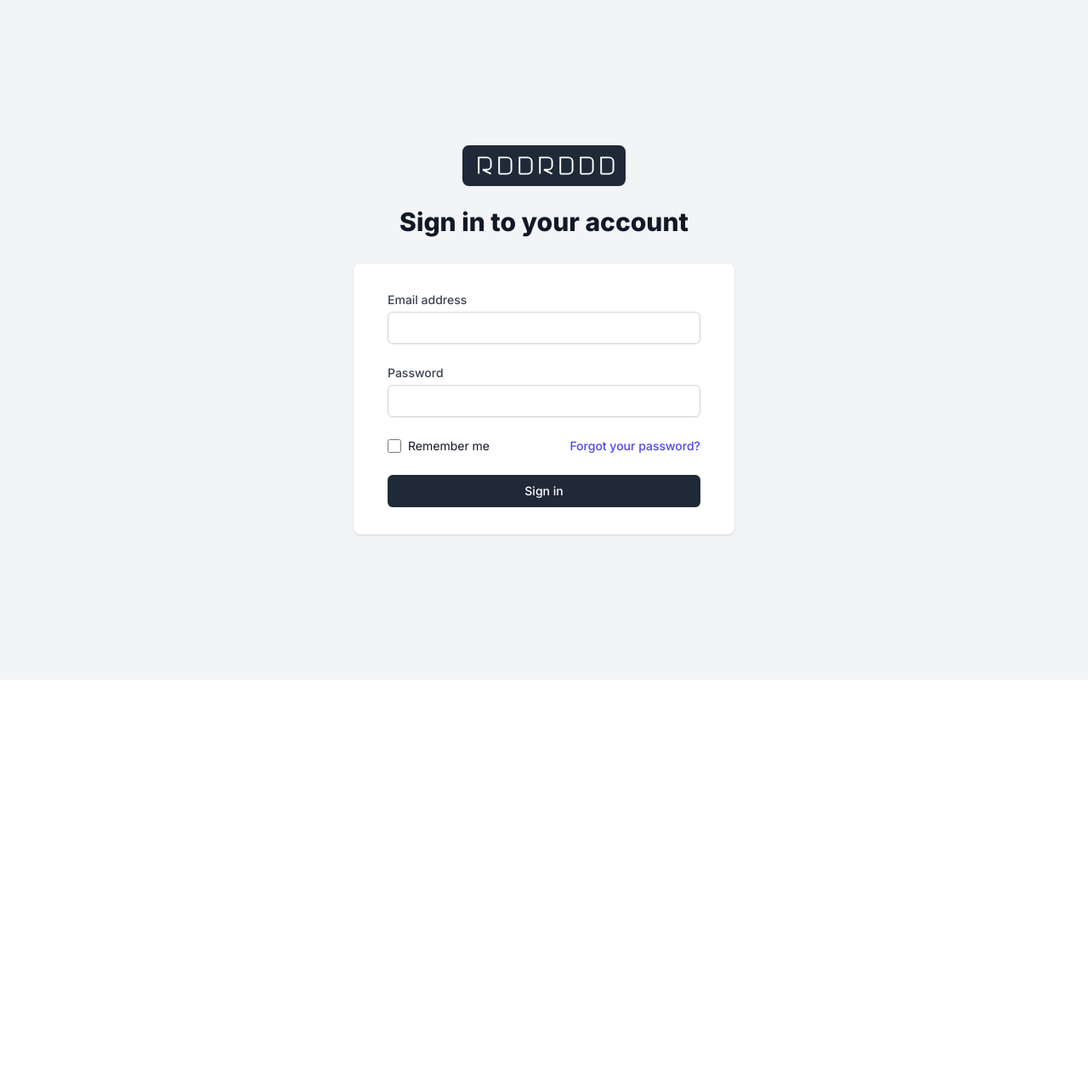
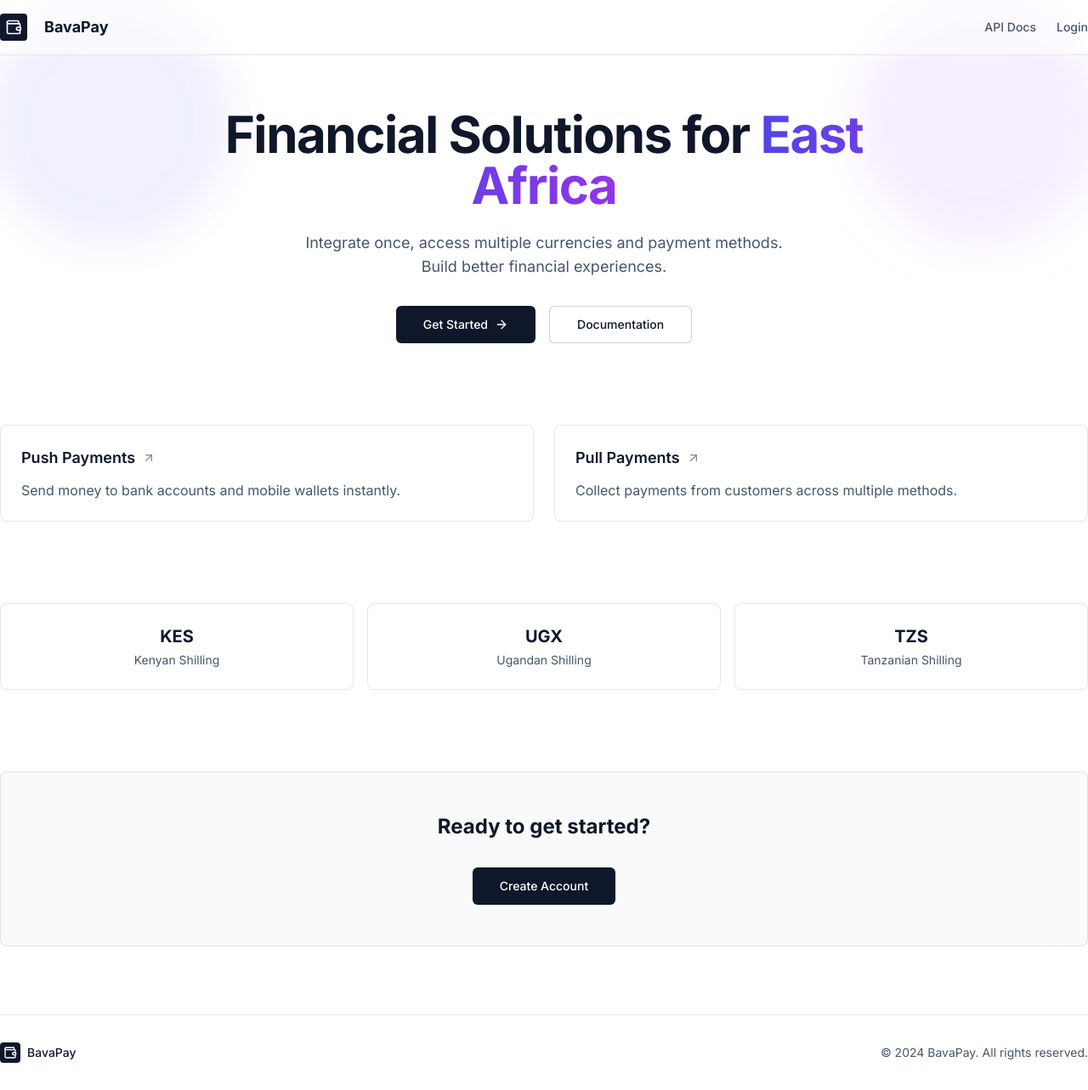
Before and after one commit to d8paul/Muda-pay, a Next.js app: page / in a window 1280 px wide. Shown: the whole page at 85% size. Before the commit the page ends 800 px from the top, so only its background shows below. Built offline with nearby package versions, Linux system fonts and the light colour scheme.

Commit message:
added home page

```diff
--- a/app/admin/login/page.tsx
+++ b/app/admin/login/page.tsx
@@ -21,7 +21,7 @@ export default function AdminLoginPage() {
     try {
       const response = await post("/admin/login", { email, password })
       const token = response.data.token
-      localStorage.setItem("adminToken", token)
+      localStorage.setItem("token", token)
       toast.success("Login successful")
       router.push("/admin/dashboard")
     } catch (error) {
--- a/app/globals.css
+++ b/app/globals.css
@@ -11,6 +11,7 @@ body {
     text-wrap: balance;
   }
 }
+
 
 @layer base {
   :root {
--- /dev/null
+++ b/app/login/page.tsx
@@ -0,0 +1,15 @@
+import LoginForm from "@/components/LoginForm"
+import type { Metadata } from "next"
+
+export const metadata: Metadata = {
+  title: "Login | BavaPay Financial Dashboard",
+  description: "Login to access your BavaPay financial dashboard",
+}
+
+export default function LoginPage() {
+  return (
+    <main>
+      <LoginForm />
+    </main>
+  )
+}
--- a/app/page.tsx
+++ b/app/page.tsx
@@ -1,15 +1,121 @@
-import LoginForm from "@/components/LoginForm"
-import type { Metadata } from "next"
+import { ArrowRight, Wallet, ArrowUpRight } from "lucide-react"
+import { Button } from "@/components/ui/button"
+import Link from "next/link"
 
-export const metadata: Metadata = {
-  title: "Login | BavaPay Financial Dashboard",
-  description: "Login to access your BavaPay financial dashboard",
-}
+export default function HomePage() {
+  return (
+    <div className="min-h-screen bg-gradient-to-b from-slate-80 via-slate-200 to-slate-80 text-slate-900">
+      {/* Navigation */}
+      <nav className="fixed top-0 z-50 w-full border-b border-slate-200 bg-white/50 backdrop-blur">
+        <div className="container flex h-16 items-center justify-between">
+          <div className="flex items-center gap-5">
+            <div className="flex h-8 w-8 items-center justify-center rounded bg-slate-900">
+              <Wallet className="size-5 text-white" />
+            </div>
+            <span className="text-lg font-bold">BavaPay</span>
+          </div>
+          <div className="flex items-center gap-6">
+            <Link href="/developer" className="text-sm font-medium text-slate-600 transition-colors hover:text-slate-900">
+              API Docs
+            </Link>
+            <Link href="/login" className="text-sm font-medium text-slate-600 transition-colors hover:text-slate-900">
+              Login
+            </Link>
+          </div>
+        </div>
+      </nav>
 
-export default function LoginPage() {
-  return (
-    <main>
-      <LoginForm />
-    </main>
+      {/* Main Content */}
+      <main className="container relative pt-32 pb-20">
+        {/* Gradient Backgrounds */}
+        <div className="absolute top-0 -left-4 w-72 h-72 bg-indigo-500 rounded-full mix-blend-multiply filter blur-xl opacity-10 animate-blob"></div>
+        <div className="absolute top-0 -right-4 w-72 h-72 bg-purple-500 rounded-full mix-blend-multiply filter blur-xl opacity-10 animate-blob animation-delay-2000"></div>
+
+        {/* Hero Section */}
+        <div className="relative mx-auto max-w-[800px] text-center mb-24">
+          <h1 className="text-4xl md:text-6xl font-bold leading-tight tracking-tight mb-6">
+            Financial Solutions for
+            <span className="bg-gradient-to-r from-indigo-600 to-purple-600 bg-clip-text text-transparent">
+              {" "}
+              East Africa
+            </span>
+          </h1>
+          <p className="text-lg text-slate-600 mb-8 mx-auto max-w-[600px]">
+            Integrate once, access multiple currencies and payment methods. Build better financial experiences.
+          </p>
+          <div className="flex flex-col sm:flex-row gap-4 justify-center">
+            <Button size="lg" className="bg-slate-900 hover:bg-slate-800 text-white gap-2">
+              Get Started <ArrowRight className="size-4" />
+            </Button>
+            <Button
+              size="lg"
+              variant="outline"
+              className="border-slate-900/20 hover:bg-slate-900/10 hover:border-slate-900 text-slate-900"
+            >
+              Documentation
+            </Button>
+          </div>
+        </div>
+
+        {/* Services Grid */}
+        <div className="grid md:grid-cols-2 gap-6 mb-24">
+          <div className="group p-6 rounded-lg border border-slate-900/10 bg-white/50 hover:border-slate-900/20 hover:bg-white/80 transition-all">
+            <h3 className="text-lg font-semibold mb-3 flex items-center gap-2">
+              Push Payments
+              <ArrowUpRight className="size-4 opacity-50 group-hover:opacity-80 transition-opacity text-slate-900" />
+            </h3>
+            <p className="text-slate-600">Send money to bank accounts and mobile wallets instantly.</p>
+          </div>
+          <div className="group p-6 rounded-lg border border-slate-900/10 bg-white/50 hover:border-slate-900/20 hover:bg-white/80 transition-all">
+            <h3 className="text-lg font-semibold mb-3 flex items-center gap-2">
+              Pull Payments
+              <ArrowUpRight className="size-4 opacity-50 group-hover:opacity-80 transition-opacity text-slate-900" />
+            </h3>
+            <p className="text-slate-600">Collect payments from customers across multiple methods.</p>
+          </div>
+        </div>
+
+        {/* Currencies */}
+        <div className="grid grid-cols-1 sm:grid-cols-3 gap-4 mb-24">
+          {[
+            { code: "KES", name: "Kenyan Shilling" },
+            { code: "UGX", name: "Ugandan Shilling" },
+            { code: "TZS", name: "Tanzanian Shilling" },
+          ].map((currency) => (
+            <div
+              key={currency.code}
+              className="p-6 rounded-lg border border-slate-900/10 bg-white/50 hover:border-slate-900/20 hover:bg-white/80 transition-all text-center"
+            >
+              <div className="text-xl font-bold mb-1">{currency.code}</div>
+              <p className="text-sm text-slate-600">{currency.name}</p>
+            </div>
+          ))}
+        </div>
+
+        {/* CTA */}
+        <div className="relative">
+          <div className="absolute inset-0 bg-gradient-to-r from-slate-900/5 to-purple-900/5 rounded-lg"></div>
+          <div className="relative text-center p-12 rounded-lg border border-slate-900/10 bg-white/50">
+            <h2 className="text-2xl font-bold mb-8">Ready to get started?</h2>
+            <Button size="lg" className="bg-slate-900 hover:bg-slate-800 text-white">
+              Create Account
+            </Button>
+          </div>
+        </div>
+      </main>
+
+      {/* Footer */}
+      <footer className="border-t border-slate-200 py-8 bg-white/50">
+        <div className="container flex flex-col md:flex-row items-center justify-between gap-4">
+          <div className="flex items-center gap-2">
+            <div className="flex h-6 w-6 items-center justify-center rounded bg-slate-900">
+              <Wallet className="size-4 text-white" />
+            </div>
+            <span className="text-sm font-medium">BavaPay</span>
+          </div>
+          <p className="text-sm text-slate-600">© 2024 BavaPay. All rights reserved.</p>
+        </div>
+      </footer>
+    </div>
   )
 }
--- a/utils/api.ts
+++ b/utils/api.ts
@@ -2,14 +2,14 @@ import axios from "axios"
 import toast from "react-hot-toast"
 
 const api = axios.create({
-  baseURL: "https://ag-api.bavana.site",
+  baseURL: "https://ag-live.bavana.site",
   // baseURL: "http://localhost:8000",
 })
 
 // Add a request interceptor
 api.interceptors.request.use(
   (config) => {
-    const token = localStorage.getItem("adminToken")
+    const token = localStorage.getItem("token")
     if (token) {
       config.headers["Authorization"] = `Bearer ${token}`
     }
```
Also changed, not shown: app/developer/page.tsx (renamed from app/dashboard/developer/page.tsx).
